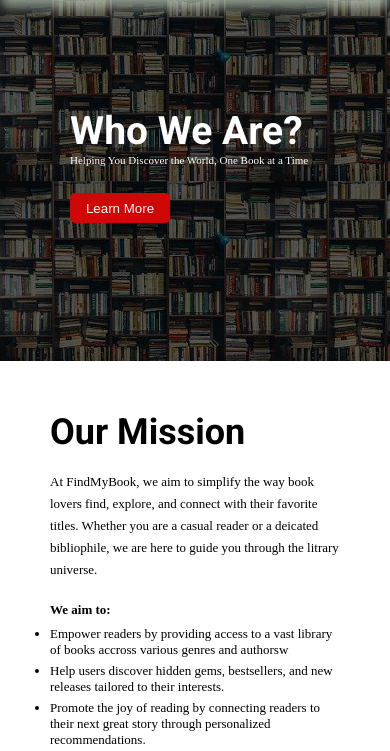
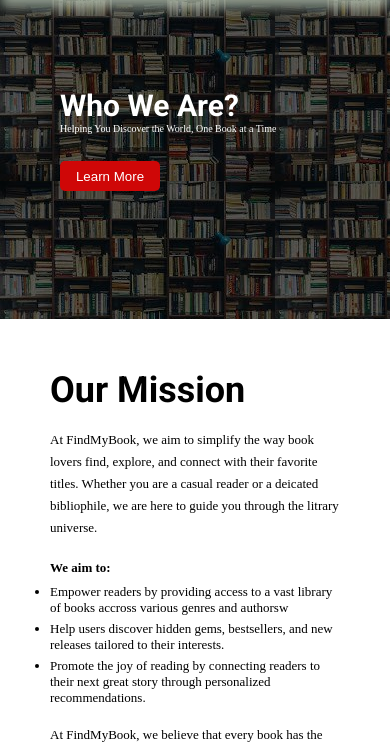
Before and after one commit to aryanchoudhary11/FindMyBook---Book-Finder-website, a plain HTML site: page about-us.html in a window 390 px wide. Shown: the part 52-803 px from the top of the page. Drawn offline with nearby package versions, Linux system fonts and the light colour scheme; a web font is replaced by a local one.

Commit message:
about-us responsiveness done

```diff
--- a/index.css
+++ b/index.css
@@ -1204,9 +1204,6 @@
       height: 320px;
     }
 
-    /*About-us*/
-
-
   }
   @media (max-width: 579px){
 
@@ -1273,6 +1270,25 @@
       width: 50px;
       height: 31px;
       font-size: 10px;
+    }
+
+    /*About-us*/
+
+    .about-cover-container{
+      height: 40vh;
+    }
+    .about-cover-content{
+      top: 100px;
+      left: 70px;
+    }
+    .about-cover-content h1{
+      font-size: 35px;
+    }
+    .about-cover-content p{
+      font-size: 10px;
+    }
+    .about-us-1 img{
+      height: 330px;
     }
   }
   @media (max-width: 512px){
@@ -1346,4 +1362,23 @@
     .copyright{
       font-size: 8px;
     }
+
+    /*About-us*/
+
+    .about-cover-container{
+      height: 38vh;
+    }
+    .about-cover-content{
+      top: 90px;
+      left: 60px;
+    }
+    .about-cover-content h1{
+      font-size: 30px;
+    }
+    .about-cover-content p{
+      font-size: 10px;
+    }
+    .about-us-1 img{
+      height: 310px;
+    }
   }
```
